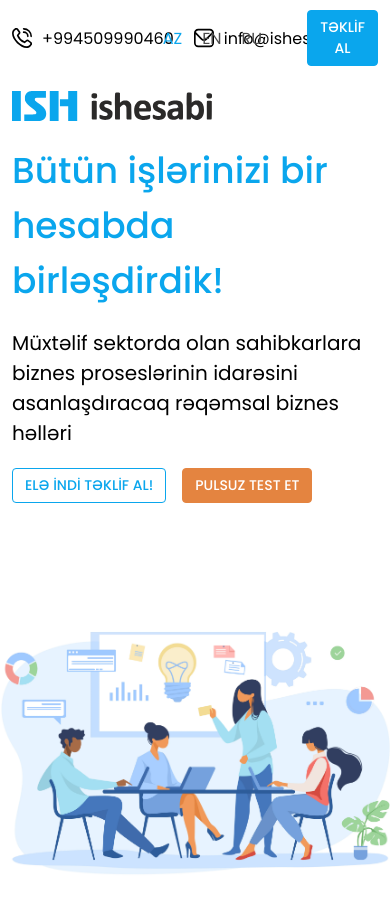
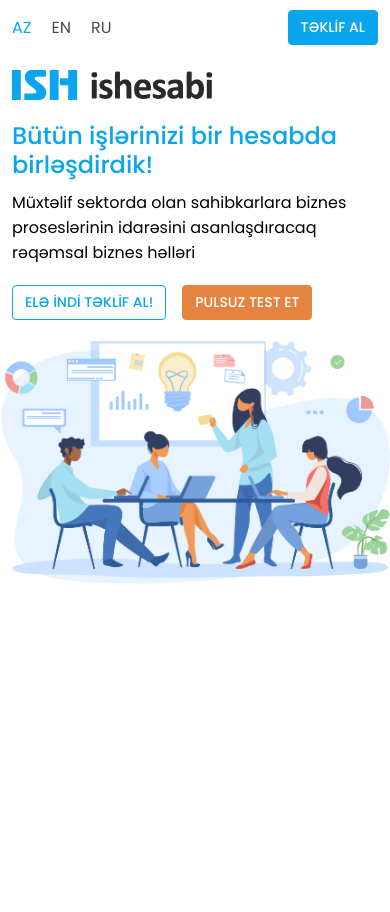
Before and after one commit to tahminabagirova/coconut-movie-react-app, a React (Create React App) app: page / in a window 390 px wide. Shown: the top 912 px of the page. After the commit the page ends 844 px from the top, so only its background shows below. Built offline with nearby package versions, Linux system fonts and the light colour scheme.

Commit message:
responsive - header && main section

```diff
--- a/src/Components/Header/HeaderTop/HeaderTop.jsx
+++ b/src/Components/Header/HeaderTop/HeaderTop.jsx
@@ -9,7 +9,7 @@
     <div className="header-top">
       <div className="container">
         <div className="row align-items-center">
-          <div className="col-6 d-flex align-items-center">
+          <div className="col-6 d-flex align-items-center left-side">
             <Link to="/!" className="header-mini-link">
               <Phone/>
               +994509990460
@@ -20,7 +20,7 @@
               info@ishesabi.com
             </Link>
           </div>
-          <div className="col-6 d-flex justify-content-end align-items-center">
+          <div className="col-lg-6 col-12 right-side">
             <div className="lang-switcher">
               <Link className="active">AZ</Link>
               <Link>EN</Link>
--- a/src/Components/Header/HeaderTop/HeaderTop.scss
+++ b/src/Components/Header/HeaderTop/HeaderTop.scss
@@ -1,7 +1,24 @@
 @import "../../../Assets/Style/Variables";
+@import "../../../Assets/Style/Mixins";
 
 .header-top{
     padding: 10px 0;
+
+    .left-side{
+        @include tablet-landscape-down {
+            display: none;
+        }
+    }
+
+    .right-side{
+        display: flex;
+        align-items: center;
+        justify-content: flex-end;
+
+        @include tablet-landscape-down {
+            justify-content: space-between;
+        }
+    }
 
     .header-mini-link {
         display: flex;
@@ -27,6 +44,10 @@
             margin-right: 10px;
             transition: .4s;
         }
+
+        @include tablet-landscape-down {
+            display: none;
+        }
     }
 
     .lang-switcher{
--- a/src/Pages/Homepage/Homepage.scss
+++ b/src/Pages/Homepage/Homepage.scss
@@ -1,4 +1,5 @@
 @import "../../Assets/Style/Variables";
+@import "../../Assets/Style/Mixins";
 
 .main-section{
 
@@ -8,11 +9,29 @@
             color: $main;
             font-size: 36px;
             font-weight: 500;
+
+            @include tablet-landscape-down {
+                font-size: 29px;
+                line-height: 1.2;
+                margin-bottom: 10px;
+            }
+
+            @include phone-only {
+                font-size: 24px;
+            }
         }
 
         p {
             margin-bottom: 20px;
             font-size: 20px;
+
+            @include tablet-landscape-down {
+                font-size: 18px;
+            }
+
+            @include phone-only {
+                font-size: 16px;
+            }
         }
     }
 
@@ -22,5 +41,10 @@
         background-position: right;
         background-size: 100%;
         background-repeat: no-repeat;
+
+        @include tablet-landscape-down {
+            background-position: top;
+            margin-top: 20px;
+        }
     }
 }
```
